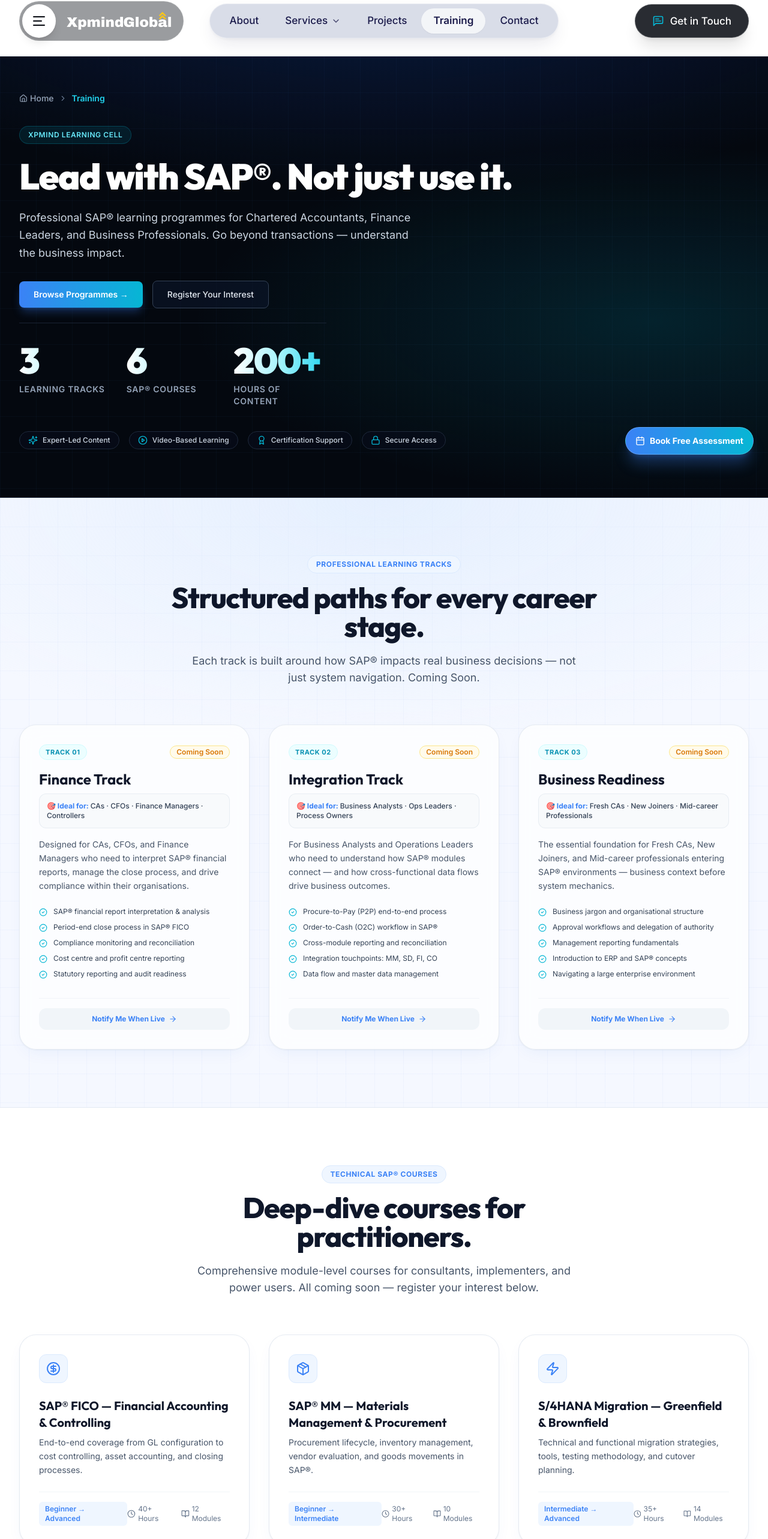
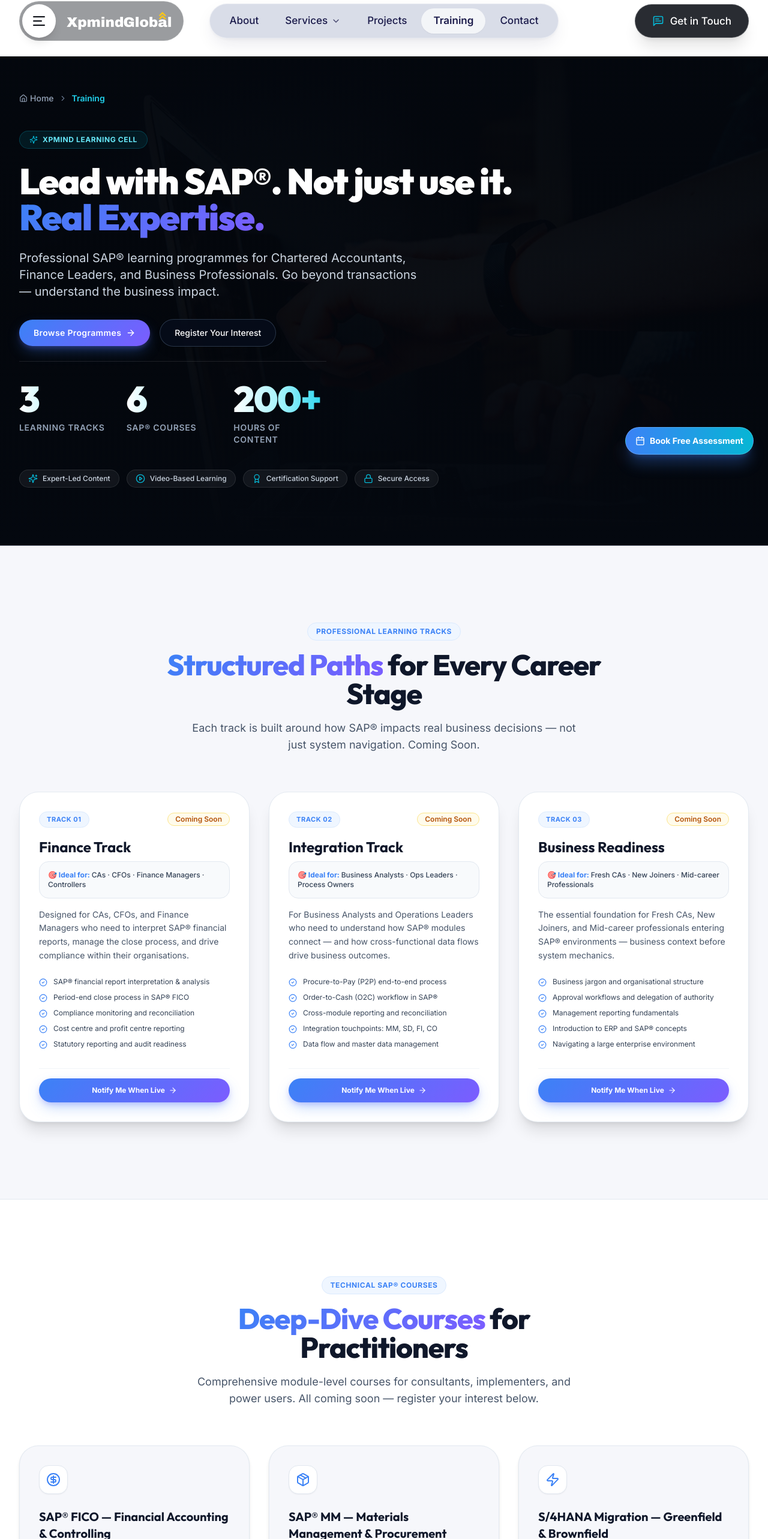
Before and after one commit to manishraghavv/xp, a Next.js app: page /training in a window 1280 px wide. Shown: the part 18-2584 px from the top of the page at 60% size. Built offline with nearby package versions, Linux system fonts and the light colour scheme.

Commit message:
feat(training): upgrade training page with photography, Hostinger layout, and interest form

```diff
--- a/src/app/training/page.tsx
+++ b/src/app/training/page.tsx
@@ -1,11 +1,13 @@
 "use client";
 
 import React, { useState } from "react";
+import Image from "next/image";
 import { Breadcrumbs } from "@/components/layout/Breadcrumbs";
 import { trainingData } from "@/content/training";
 import { SectionHeading } from "@/components/ui/SectionHeading";
 import { StatCounter } from "@/components/ui/StatCounter";
 import { TrainingForm } from "@/components/sections/TrainingForm";
+import { PillButton } from "@/components/ui/PillButton";
 import {
   Sparkles,
   PlayCircle,
@@ -52,42 +54,62 @@
 
   return (
     <div className="pt-24 sm:pt-28">
-      {/* Hero Section (Dark navy mesh) */}
-      <section className="dark-mesh-bg text-white pt-12 pb-20 relative overflow-hidden border-b border-slate-800/80">
+      {/* Hero Section (Dark navy mesh with training photo) */}
+      <section
+        data-theme="dark"
+        className="relative text-white pt-12 pb-24 overflow-hidden border-b border-slate-800/80"
+      >
+        <div className="absolute inset-0 z-0">
+          <Image
+            src="/images/training-hero.jpg"
+            alt="Corporate Training & Practitioner Enablement"
+            fill
+            priority
+            sizes="100vw"
+            className="object-cover object-center brightness-[0.25] contrast-125"
+          />
+          <div className="absolute inset-0 bg-gradient-to-b from-navy-950/90 via-navy-950/80 to-navy-950" />
+        </div>
+
         <div className="max-w-7xl mx-auto px-4 sm:px-6 lg:px-8 relative z-10">
-          <Breadcrumbs items={[{ label: "Training" }]} theme="dark" className="mb-6" />
+          <Breadcrumbs items={[{ label: "Training" }]} theme="dark" className="mb-8" />
 
           <div className="max-w-4xl space-y-6">
-            <div className="inline-flex items-center gap-2 px-3.5 py-1.5 rounded-full bg-cyan-500/10 border border-cyan-500/25 text-cyan-300 text-xs font-semibold uppercase tracking-wider">
+            <div className="inline-flex items-center gap-2 px-4 py-1.5 rounded-full bg-cyan-500/10 border border-cyan-500/25 text-cyan-300 text-xs font-bold uppercase tracking-wider">
+              <Sparkles className="w-3.5 h-3.5 text-brand-cyan" />
               <span>{trainingData.hero.eyebrow}</span>
             </div>
 
-            <h1 className="font-display text-4xl sm:text-5xl md:text-6xl font-black tracking-tight leading-[1.05]">
-              {trainingData.hero.title}
+            <h1 className="font-display text-4xl sm:text-5xl md:text-6xl font-black tracking-tight leading-[1.08]">
+              {trainingData.hero.title.replace("Real Expertise", "")}{" "}
+              <span className="gradient-heading-accent">Real Expertise.</span>
             </h1>
 
-            <p className="text-lg text-slate-300 leading-relaxed font-normal max-w-2xl">
+            <p className="text-base sm:text-xl text-slate-300 leading-relaxed font-normal max-w-2xl">
               {trainingData.hero.subtitle}
             </p>
 
             <div className="flex flex-wrap items-center gap-4 pt-2">
-              <a
+              <PillButton
                 href="#tracks"
-                className="px-6 py-3 rounded-lg bg-gradient-to-r from-brand-blue to-brand-cyan text-white text-sm font-semibold shadow-lg shadow-brand-blue/30 hover:shadow-brand-blue/50 transition-all"
+                variant="primary"
+                size="md"
+                icon={<ArrowRight className="w-4 h-4" />}
               >
-                Browse Programmes →
-              </a>
+                Browse Programmes
+              </PillButton>
 
-              <a
+              <PillButton
                 href="#register-interest"
-                className="px-6 py-3 rounded-lg border border-slate-700 bg-navy-800/50 text-slate-200 hover:text-brand-cyan hover:border-brand-cyan transition-colors text-sm font-medium"
+                variant="secondary"
+                size="md"
               >
                 Register Your Interest
-              </a>
+              </PillButton>
             </div>
 
             {/* Key Metrics Strip */}
-            <div className="pt-8 border-t border-slate-800/80 grid grid-cols-3 gap-6 max-w-lg">
+            <div className="pt-8 border-t border-white/10 grid grid-cols-3 gap-6 max-w-lg">
               {trainingData.hero.stats.map((stat, idx) => (
                 <StatCounter
                   key={idx}
@@ -99,11 +121,11 @@
             </div>
 
             {/* Trust Badges */}
-            <div className="pt-4 flex flex-wrap items-center gap-4">
+            <div className="pt-4 flex flex-wrap items-center gap-3">
               {trainingData.trustBadges.map((badge, idx) => (
                 <div
                   key={idx}
-                  className="flex items-center gap-2 px-3.5 py-1.5 rounded-full bg-navy-900/60 border border-slate-800 text-xs text-slate-300 font-medium"
+                  className="flex items-center gap-2 px-3.5 py-1.5 rounded-full bg-white/[0.06] border border-white/10 text-xs text-slate-300 font-medium backdrop-blur-sm"
                 >
                   {trustIconMap[badge.icon]}
                   <span>{badge.label}</span>
@@ -115,12 +137,14 @@
       </section>
 
       {/* Professional Learning Tracks (Light Section) */}
-      <section id="tracks" className="py-24 bg-canvas-subtle light-mesh-bg border-b border-slate-200/80">
+      <section id="tracks" data-theme="light" className="py-24 sm:py-32 bg-[#F6F7FB] border-b border-slate-200">
         <div className="max-w-7xl mx-auto px-4 sm:px-6 lg:px-8">
           <SectionHeading
             eyebrow="Professional Learning Tracks"
-            title="Structured paths for every career stage."
+            title="Structured Paths for Every Career Stage"
+            highlight="Structured Paths"
             subtitle="Each track is built around how SAP® impacts real business decisions — not just system navigation. Coming Soon."
+            align="center"
             theme="light"
           />
 
@@ -128,14 +152,14 @@
             {trainingData.tracks.map((track, idx) => (
               <div
                 key={track.id}
-                className="p-8 rounded-3xl glass-card-light flex flex-col justify-between group hover:border-brand-blue/30 transition-all duration-300"
+                className="p-8 rounded-4xl bg-white border border-slate-200/90 shadow-xl flex flex-col justify-between group hover:border-brand-blue/30 transition-all duration-300"
               >
                 <div>
                   <div className="flex items-center justify-between mb-4">
-                    <span className="text-[11px] font-bold uppercase tracking-wider text-cyan-600 bg-cyan-50 px-2.5 py-1 rounded-full border border-cyan-100">
+                    <span className="text-[11px] font-bold uppercase tracking-wider text-brand-blue bg-blue-50 px-3 py-1 rounded-full border border-blue-100">
                       {track.tag}
                     </span>
-                    <span className="text-xs font-semibold text-amber-600 bg-amber-50 px-2.5 py-0.5 rounded-full border border-amber-200">
+                    <span className="text-xs font-semibold text-amber-700 bg-amber-50 px-3 py-0.5 rounded-full border border-amber-200">
                       Coming Soon
                     </span>
                   </div>
@@ -144,7 +168,7 @@
                     {track.title}
                   </h3>
 
-                  <div className="p-3 rounded-xl bg-slate-50 border border-slate-200/70 text-xs text-slate-700 font-medium mb-4">
+                  <div className="p-3.5 rounded-2xl bg-slate-50 border border-slate-200 text-xs text-slate-700 font-medium mb-4">
                     <span className="font-bold text-brand-blue">🎯 Ideal for: </span>
                     {track.idealFor}
                   </div>
@@ -156,7 +180,7 @@
                   <div className="space-y-2.5 mb-8">
                     {track.bullets.map((bullet, bIdx) => (
                       <div key={bIdx} className="flex items-start gap-2.5 text-xs text-slate-700">
-                        <CheckCircle2 className="w-3.5 h-3.5 text-brand-cyan flex-shrink-0 mt-0.5" />
+                        <CheckCircle2 className="w-3.5 h-3.5 text-brand-blue flex-shrink-0 mt-0.5" />
                         <span>{bullet}</span>
                       </div>
                     ))}
@@ -174,7 +198,7 @@
                           : "Track 03 — Business Readiness (Fresh CAs, New Joiners)";
                       handleNotifyClick(progName);
                     }}
-                    className="w-full py-2.5 px-4 rounded-xl bg-slate-100 hover:bg-brand-blue hover:text-white text-brand-blue text-xs font-bold transition-all flex items-center justify-center gap-1.5"
+                    className="w-full btn-pill-gradient py-3 rounded-full text-xs font-bold flex items-center justify-center gap-1.5 cursor-pointer shadow-md"
                   >
                     <span>Notify Me When Live</span>
                     <ArrowRight className="w-3.5 h-3.5" />
@@ -187,12 +211,14 @@
       </section>
 
       {/* Technical Courses (Light Section) */}
-      <section className="py-24 bg-white border-b border-slate-200/80">
+      <section data-theme="light" className="py-24 sm:py-32 bg-white border-b border-slate-200">
         <div className="max-w-7xl mx-auto px-4 sm:px-6 lg:px-8">
           <SectionHeading
             eyebrow="Technical SAP® Courses"
-            title="Deep-dive courses for practitioners."
+            title="Deep-Dive Courses for Practitioners"
+            highlight="Deep-Dive Courses"
             subtitle="Comprehensive module-level courses for consultants, implementers, and power users. All coming soon — register your interest below."
+            align="center"
             theme="light"
           />
 
@@ -200,10 +226,10 @@
             {trainingData.courses.map((course, idx) => (
               <div
                 key={idx}
-                className="p-8 rounded-3xl glass-card-light flex flex-col justify-between group hover:border-brand-blue/30 transition-all"
+                className="p-8 rounded-4xl bg-[#F6F7FB] border border-slate-200/90 shadow-md flex flex-col justify-between group hover:shadow-2xl hover:border-brand-blue/30 transition-all"
               >
                 <div>
-                  <div className="w-12 h-12 rounded-xl bg-blue-50 border border-blue-100 flex items-center justify-center mb-6 group-hover:scale-110 transition-transform">
+                  <div className="w-12 h-12 rounded-2xl bg-white border border-slate-200 flex items-center justify-center mb-6 group-hover:scale-110 transition-transform shadow-sm">
                     {courseIconMap[course.icon] || <BookOpen className="w-6 h-6 text-brand-blue" />}
                   </div>
 
@@ -216,11 +242,11 @@
                   </p>
                 </div>
 
-                <div className="pt-4 border-t border-slate-100 flex items-center justify-between text-xs text-slate-500">
-                  <span className="font-semibold text-brand-blue bg-blue-50 px-2.5 py-1 rounded-md">
+                <div className="pt-4 border-t border-slate-200/80 flex items-center justify-between text-xs text-slate-600">
+                  <span className="font-bold text-brand-blue bg-blue-50 px-3 py-1 rounded-full border border-blue-100">
                     {course.level}
                   </span>
-                  <div className="flex items-center gap-3">
+                  <div className="flex items-center gap-3 font-mono font-medium">
                     <span className="flex items-center gap-1">
                       <Clock className="w-3.5 h-3.5" />
                       {course.hours}
@@ -238,7 +264,7 @@
       </section>
 
       {/* Registration Form Section */}
-      <section className="py-20 bg-canvas-subtle light-mesh-bg">
+      <section id="register-interest" data-theme="light" className="py-24 sm:py-32 bg-[#F6F7FB]">
         <div className="max-w-4xl mx-auto px-4 sm:px-6 lg:px-8">
           <TrainingForm
             selectedProgramme={selectedProgramme}
```
